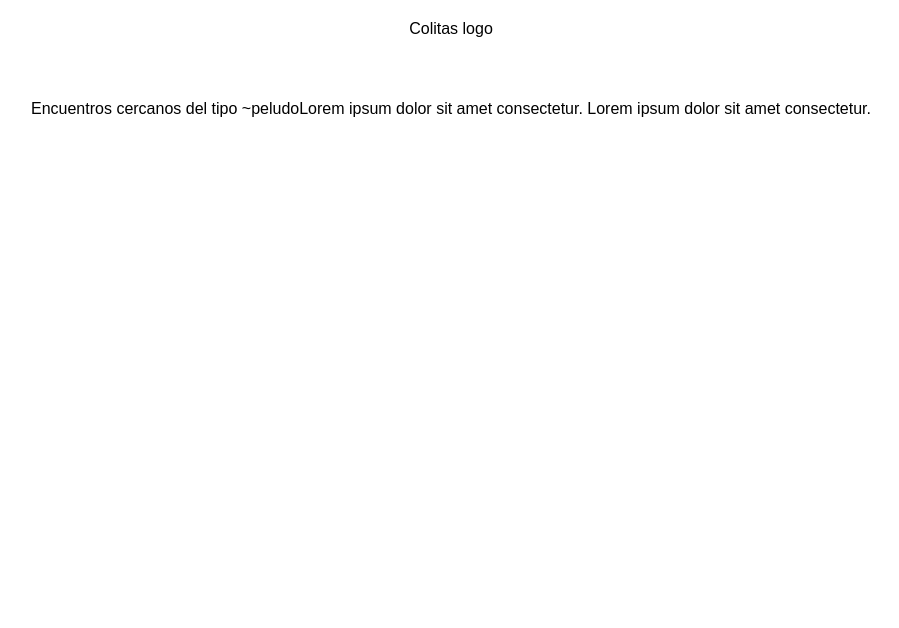
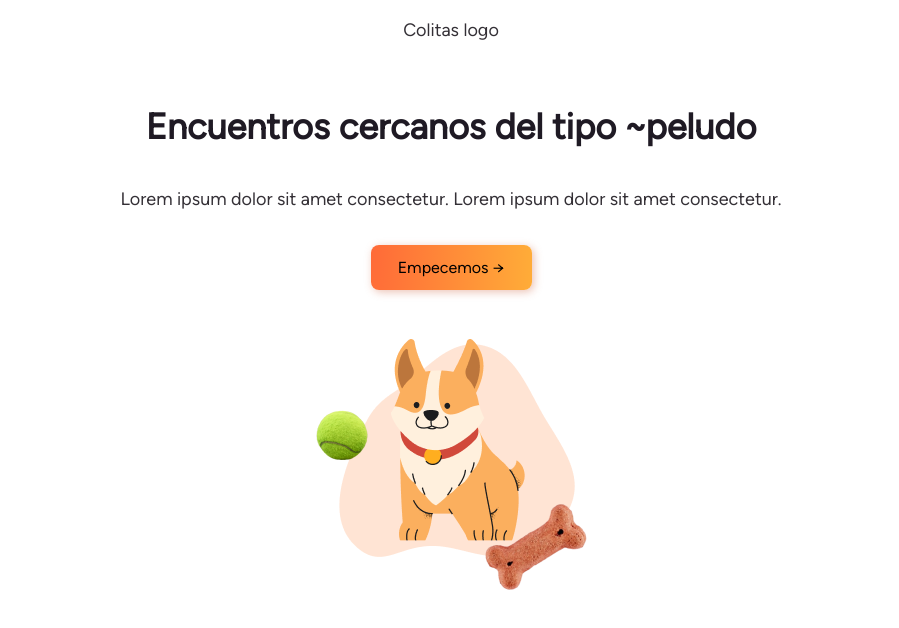
Before and after one commit to elmergustavo/hackfest-2023, a Next.js app: page / in a window 1280 px wide. Shown: the top 628 px of the page, without its empty margins (189-1088 px from the left). Built offline with nearby package versions, Linux system fonts and the light colour scheme.

Commit message:
adding components and css

```diff
--- /dev/null
+++ b/app/components/Button.tsx
@@ -0,0 +1,14 @@
+interface ButtonProps {
+    text: string;
+    image: string;
+    colorOfButton: string;
+    classes: string;
+}
+
+export default function Button({ text, image, colorOfButton, classes }: ButtonProps) {
+    return (
+        <button className={`${colorOfButton} ${classes}`}>
+            {text === "" ? image : text}
+        </button>
+    )
+}
--- /dev/null
+++ b/app/css/buttons.css
@@ -0,0 +1,5 @@
+.orange {
+    background: radial-gradient(100% 1280.05% at 0% 0%, #FF6A38 0%, #FFAC38 100%);
+    box-shadow: 2px 2px 8px rgba(204, 100, 65, 0.4);
+    border-radius: 8px;
+}
--- a/app/css/globals.css
+++ b/app/css/globals.css
@@ -12,6 +12,6 @@
 }
 
 @font-face {
-  font-family: CustomFont;
+  font-family: Figtree;
   src: url('../resources/fonts/Figtree-Regular.ttf');
 }
--- a/app/css/tags.css
+++ b/app/css/tags.css
@@ -1,3 +1,27 @@
 @import "./globals.css";
 
-h1 {}
+h1 {
+    font-family: 'Figtree';
+    font-style: normal;
+    font-weight: 600;
+    font-size: 36px;
+    text-align: center;
+    color: #1F1A24;
+}
+
+p {
+    font-family: 'Figtree';
+    font-style: normal;
+    font-weight: 400;
+    font-size: 18px;
+    text-align: center;
+    color: #343036;
+}
+
+button {
+    display: flex;
+    flex-direction: row;
+    justify-content: center;
+    align-items: center;
+    border-radius: 8px;
+}
--- a/app/layout.tsx
+++ b/app/layout.tsx
@@ -1,4 +1,6 @@
 import './css/globals.css'
+import './css/tags.css'
+import './css/buttons.css'
 import { Inter } from 'next/font/google'
 
 const inter = Inter({ subsets: ['latin'] })
--- a/app/page.tsx
+++ b/app/page.tsx
@@ -1,16 +1,19 @@
-import Image from 'next/image'
 import Header from './components/Header'
+import Button from './components/Button'
+import dog from './resources/images/dog.png'
 export default function Home() {
   return (
     <main className="mx-[20px]">
       <Header />
-      <div className='flex justify-center mt-[56px]'>
+      <div className='flex justify-center mt-[56px] flex-col items-center'>
         <h1>
           Encuentros cercanos del tipo ~peludo
         </h1>
-        <p>
+        <p className='mt-[32px]'>
           Lorem ipsum dolor sit amet consectetur. Lorem ipsum dolor sit amet consectetur.
         </p>
+        <Button {...{ text: "Empecemos →", image: "", colorOfButton: "orange", classes: "px-[20px] py-[16px] w-[161px] h-[45px] my-[32px]" }} />
+        <img src={dog.src} alt="Image of a dog" />
       </div>
     </main>
   )
```
Also changed, not shown: app/resources/images/dog.png (added).
